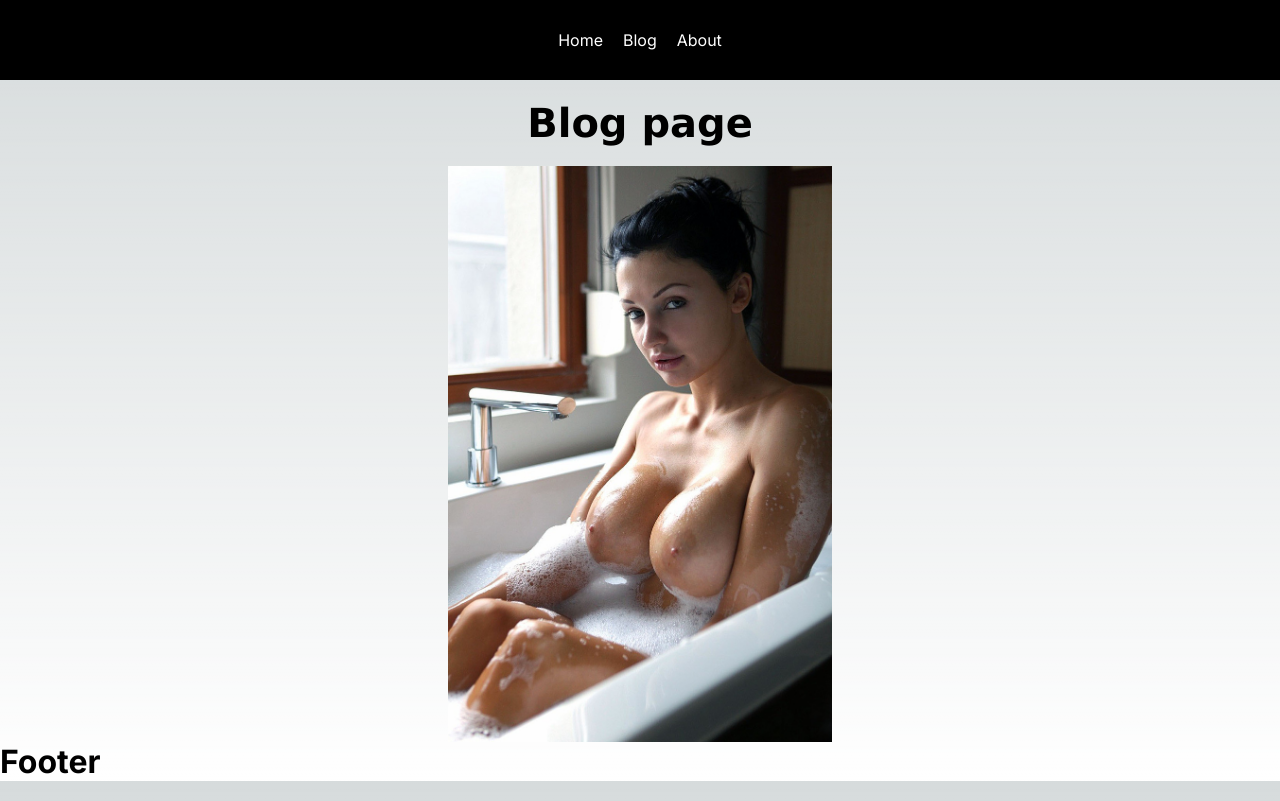
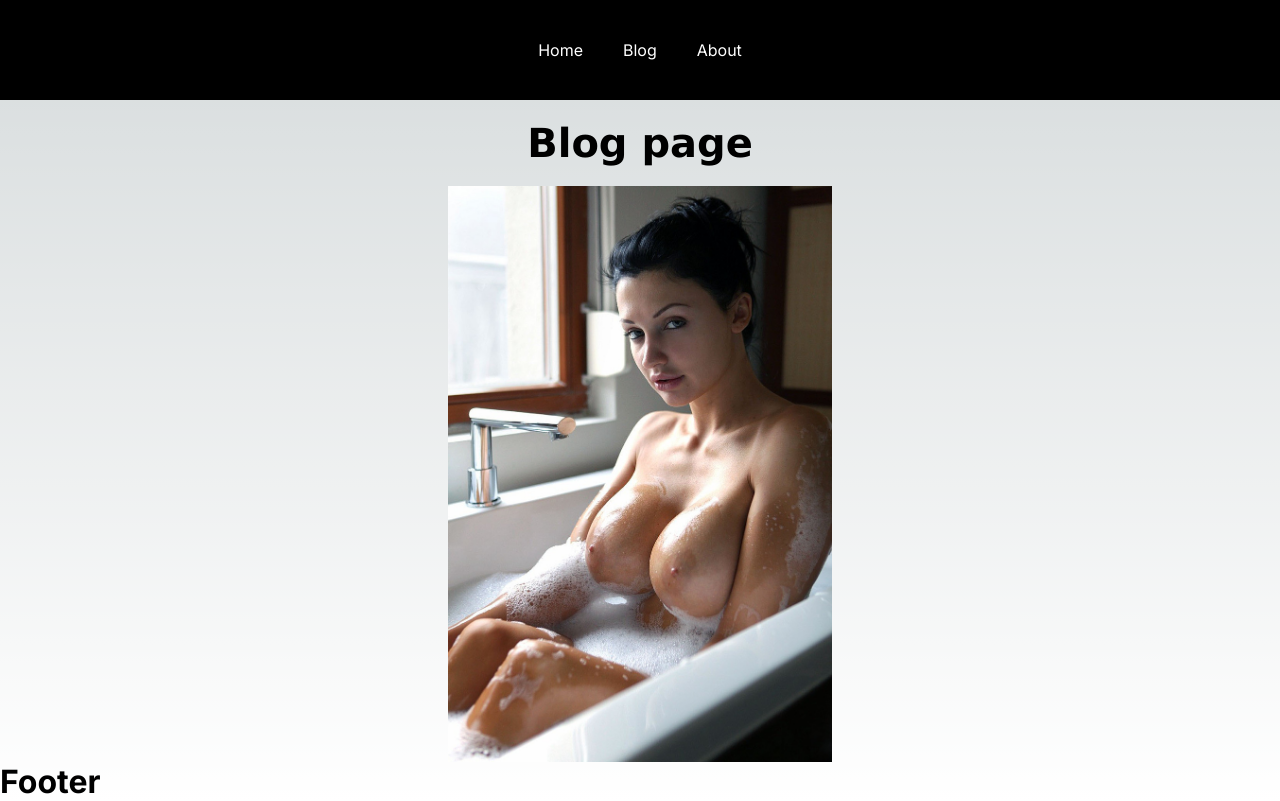
Before and after one commit to Aleksey6453/nextOne, a Next.js app: page /blog in a window 1280 px wide. Built offline with nearby package versions, Linux system fonts and the light colour scheme.

Commit message:
work version of header

```diff
--- a/app/globals.css
+++ b/app/globals.css
@@ -119,17 +119,3 @@ a {
   font-weight: bold;
   margin: 20px;
 }
-
-.header{
-  color: white;
-  display: flex;
-  justify-content: center;
-  align-items: center;
-  box-sizing: border-box;
-  padding: 20px;
-  background-color: black;
-}
-
-.linkHeader {
-  margin: 10px;
-}
--- a/app/layout.js
+++ b/app/layout.js
@@ -1,7 +1,9 @@
 import './globals.css'
 import { Inter } from 'next/font/google'
-import { TheHeader } from '@/components/header/TheHeader'
-import { TheFooter } from '@/components/footer/TheFooter'
+import { Header } from '../components/header/Header'
+import { Footer } from '../components/footer/Footer'
+
+
 
 const inter = Inter({ subsets: ['latin'] })
 
@@ -14,11 +16,12 @@ export default function RootLayout({ children }) {
   return (
     <html lang="en">
       <body className={inter.className}>
-        <TheHeader />
+        <Header />
         <main>
           {children}
         </main>
-        <TheFooter />
+        <Footer />
+
       </body>
     </html>
   )
--- /dev/null
+++ b/components/footer/Footer.jsx
@@ -0,0 +1,9 @@
+const Footer = () => {
+    return (
+      <footer>
+        <h1>Footer</h1>
+      </footer>
+    )
+  }
+
+  export {Footer}
--- a/components/footer/TheFooter.jsx
+++ /dev/null
@@ -1,10 +0,0 @@
-
-const TheFooter = () => {
-  return (
-    <footer>
-      <h1>Footer</h1>
-    </footer>
-  )
-}
-
-export  {TheFooter}
--- /dev/null
+++ b/components/header/Header.jsx
@@ -0,0 +1,14 @@
+import Link from 'next/link'
+import styles from './Header.module.css'
+
+const Header = () => {
+  return (
+    <header className={styles.header}>
+      <Link href='/' className={styles.linkHeader}>Home</Link>
+      <Link href='/blog' className={styles.linkHeader}>Blog</Link>
+      <Link href='/about' className={styles.linkHeader}>About</Link>
+    </header>
+  )
+}
+
+export {Header}
--- /dev/null
+++ b/components/header/Header.module.css
@@ -0,0 +1,20 @@
+.header{
+    color: white;
+    display: flex;
+    justify-content: center;
+    align-items: center;
+    box-sizing: border-box;
+    padding: 20px;
+    background-color: black;
+
+  }
+
+  .linkHeader {
+    margin: 20px;
+    cursor: pointer;
+    transition: all 2s;
+  }
+
+  .linkHeader:hover{
+    letter-spacing: 2rem;
+  }
--- a/components/header/TheHeader.jsx
+++ /dev/null
@@ -1,14 +0,0 @@
-import Link from "next/link"
-
-
-const TheHeader = () => {
-  return (
-    <header className="header">
-      <Link href='/' className="linkHeader">Home</Link>
-      <Link href='/blog' className="linkHeader">Blog</Link>
-      <Link href='/about' className="linkHeader">About</Link>
-    </header>
-  )
-}
-
-export {TheHeader}
```
Also changed, not shown: package.json (+6 -3 lines), tsconfig.json (added, +34 -0 lines), 1 other file (tests, documents, lock files or other folders).
